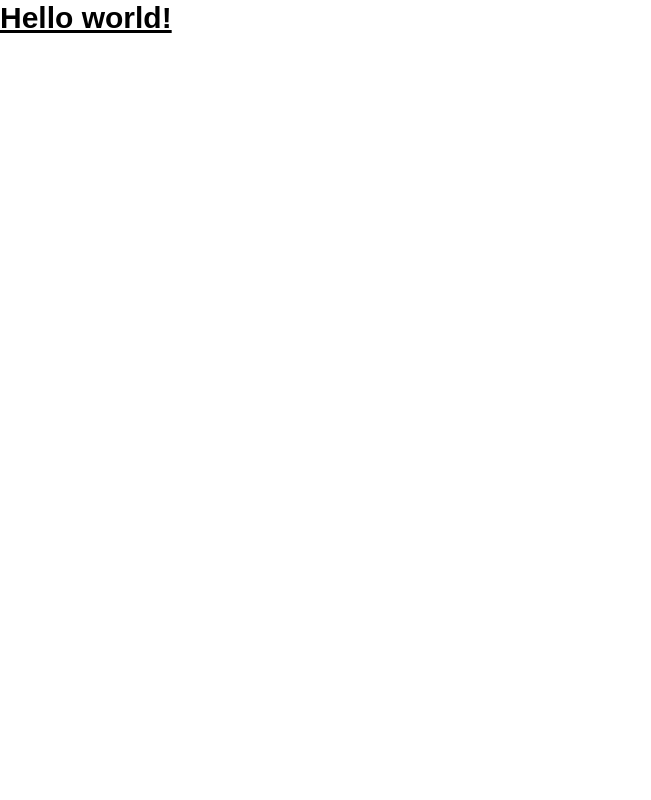
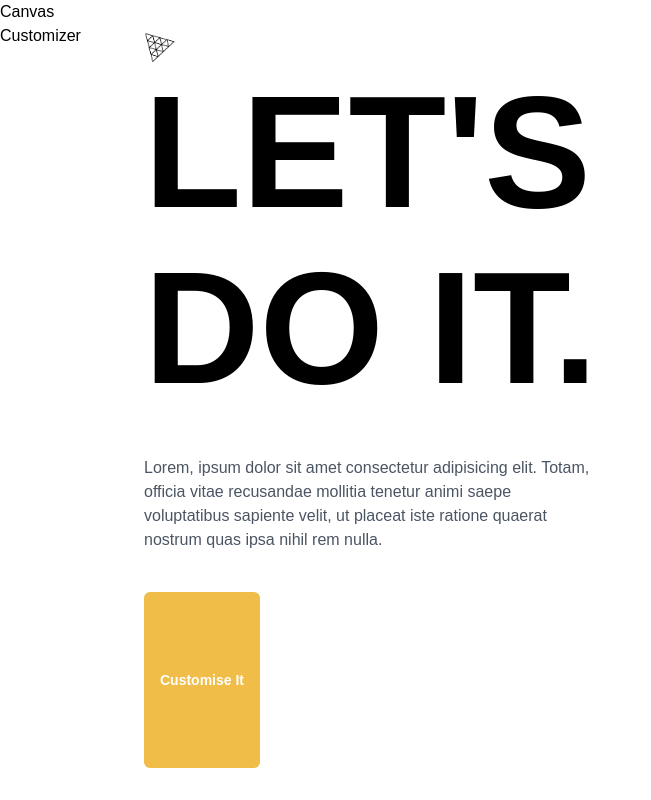
Before and after one commit to cryptnology/tshirt-threejs, a React (Vite) app: page / in a window 1280 px wide. Shown: the whole page, without its empty margins (0-651 px from the left). Built offline with nearby package versions, Linux system fonts and the light colour scheme; a web font is replaced by a local one.

Commit message:
Create home page

```diff
--- a/src/App.tsx
+++ b/src/App.tsx
@@ -1,5 +1,14 @@
+import Canvas from './canvas';
+import { Customizer, Home } from './pages';
+
 const App = () => {
-  return <h1 className="text-3xl font-bold underline">Hello world!</h1>;
+  return (
+    <main className="relative w-full h-screen overflow-hidden transition-all">
+      <Home />
+      <Canvas />
+      <Customizer />
+    </main>
+  );
 };
 
 export default App;
--- /dev/null
+++ b/src/canvas/index.tsx
@@ -0,0 +1,5 @@
+const Canvas = () => {
+  return <div>Canvas</div>;
+};
+
+export default Canvas;
--- /dev/null
+++ b/src/components/CustomButton.tsx
@@ -0,0 +1,31 @@
+import { useSnapshot } from 'valtio';
+
+import state from '../store';
+
+interface Props {
+  type: string;
+  title: string;
+  customStyles: string;
+  handleClick: () => void;
+}
+
+const CustomButton = ({ type, title, customStyles, handleClick }: Props) => {
+  const snap = useSnapshot(state);
+
+  const generateStyle = (type: string) => {
+    if (type === 'filled') {
+      return { backgroundColor: snap.color, color: '#fff' };
+    }
+  };
+  return (
+    <button
+      className={`px-2 py-1.5 flex-1 rounded-md ${customStyles}`}
+      style={generateStyle(type)}
+      onClick={handleClick}
+    >
+      {title}
+    </button>
+  );
+};
+
+export default CustomButton;
--- /dev/null
+++ b/src/components/index.ts
@@ -0,0 +1 @@
+export { default as CustomButton } from './CustomButton';
--- a/src/index.css
+++ b/src/index.css
@@ -13,22 +13,6 @@
   html {
     font-family: 'Inter var', sans-serif;
   }
-}
-
-.app {
-  @apply relative w-full h-screen overflow-hidden;
-}
-
-.home {
-  @apply w-fit xl:h-full flex xl:justify-between justify-start items-start flex-col xl:py-8 xl:px-36 sm:p-8 p-6 max-xl:gap-7 absolute z-10;
-}
-
-.home-content {
-  @apply flex-1 xl:justify-center justify-start flex flex-col gap-10;
-}
-
-.head-text {
-  @apply xl:text-[10rem] text-[6rem] xl:leading-[11rem] leading-[7rem] font-black text-black;
 }
 
 .download-btn {
--- /dev/null
+++ b/src/pages/Customizer.tsx
@@ -0,0 +1,5 @@
+const Customizer = () => {
+  return <div>Customizer</div>;
+};
+
+export default Customizer;
--- /dev/null
+++ b/src/pages/Home.tsx
@@ -0,0 +1,62 @@
+import { motion, AnimatePresence } from 'framer-motion';
+import { useSnapshot } from 'valtio';
+
+import state from '../store';
+import {
+  headContainerAnimation,
+  headTextAnimation,
+  slideAnimation,
+} from '../config/motion';
+import { CustomButton } from '../components';
+
+const Home = () => {
+  const snap = useSnapshot(state);
+
+  return (
+    <AnimatePresence>
+      {snap.intro && (
+        <motion.section
+          className="w-fit xl:h-full flex xl:justify-between justify-start items-start flex-col xl:py-8 xl:px-36 sm:p-8 p-6 max-xl:gap-7 absolute z-10"
+          {...slideAnimation('left')}
+        >
+          <motion.header className="header" {...slideAnimation('down')}>
+            <img
+              className="w-8 h-8 object-contain"
+              src="./threejs.png"
+              alt="logo"
+            />
+          </motion.header>
+          <motion.div
+            className="flex-1 xl:justify-center justify-start flex flex-col gap-10"
+            {...headContainerAnimation}
+          >
+            <motion.div {...headTextAnimation}>
+              <h1 className="xl:text-[10rem] text-[6rem] xl:leading-[11rem] leading-[7rem] font-black text-black">
+                LET'S <br className="xl:block hidden" /> DO IT.
+              </h1>
+            </motion.div>
+            <motion.div
+              className="flex flex-col gap-5"
+              {...headContainerAnimation}
+            >
+              <p className="max-w-md font-normal text-gray-600 text-base">
+                Lorem, ipsum dolor sit amet consectetur adipisicing elit. Totam,
+                officia vitae recusandae mollitia tenetur animi saepe
+                voluptatibus sapiente velit, ut placeat iste ratione quaerat
+                nostrum quas ipsa nihil rem nulla.
+              </p>
+            </motion.div>
+            <CustomButton
+              customStyles="w-fit px-4 py-2.5 font-bold text-sm"
+              type="filled"
+              title="Customise It"
+              handleClick={() => (state.intro = false)}
+            />
+          </motion.div>
+        </motion.section>
+      )}
+    </AnimatePresence>
+  );
+};
+
+export default Home;
--- /dev/null
+++ b/src/pages/index.ts
@@ -0,0 +1,2 @@
+export { default as Customizer } from './Customizer';
+export { default as Home } from './Home';
--- /dev/null
+++ b/src/store/index.ts
@@ -0,0 +1,12 @@
+import { proxy } from 'valtio';
+
+const state = proxy({
+  intro: true,
+  color: '#EFBD48',
+  isLogoTexture: true,
+  isFullTexture: false,
+  logoDecal: './threejs.png',
+  fullDecal: './threejs.png',
+});
+
+export default state;
```
